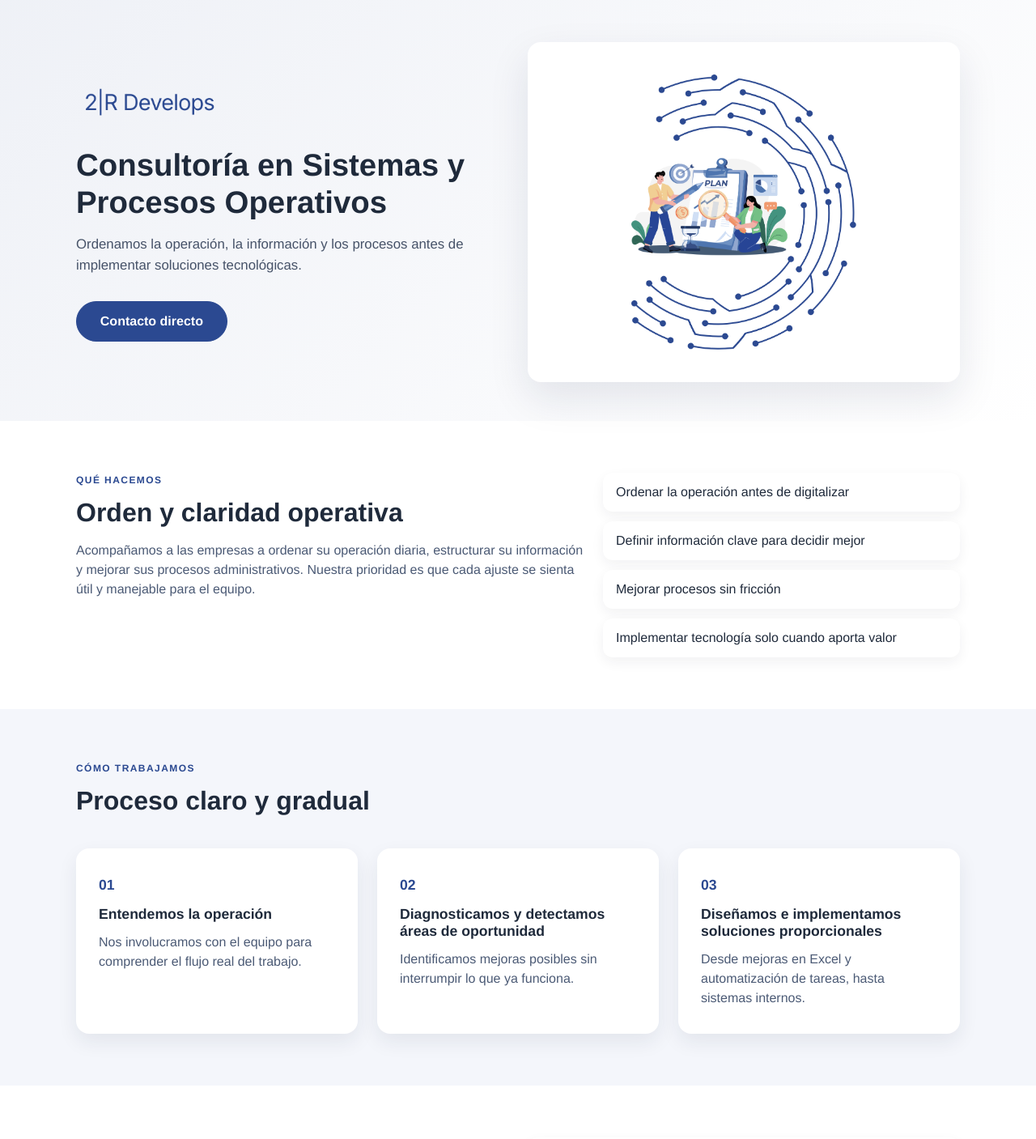
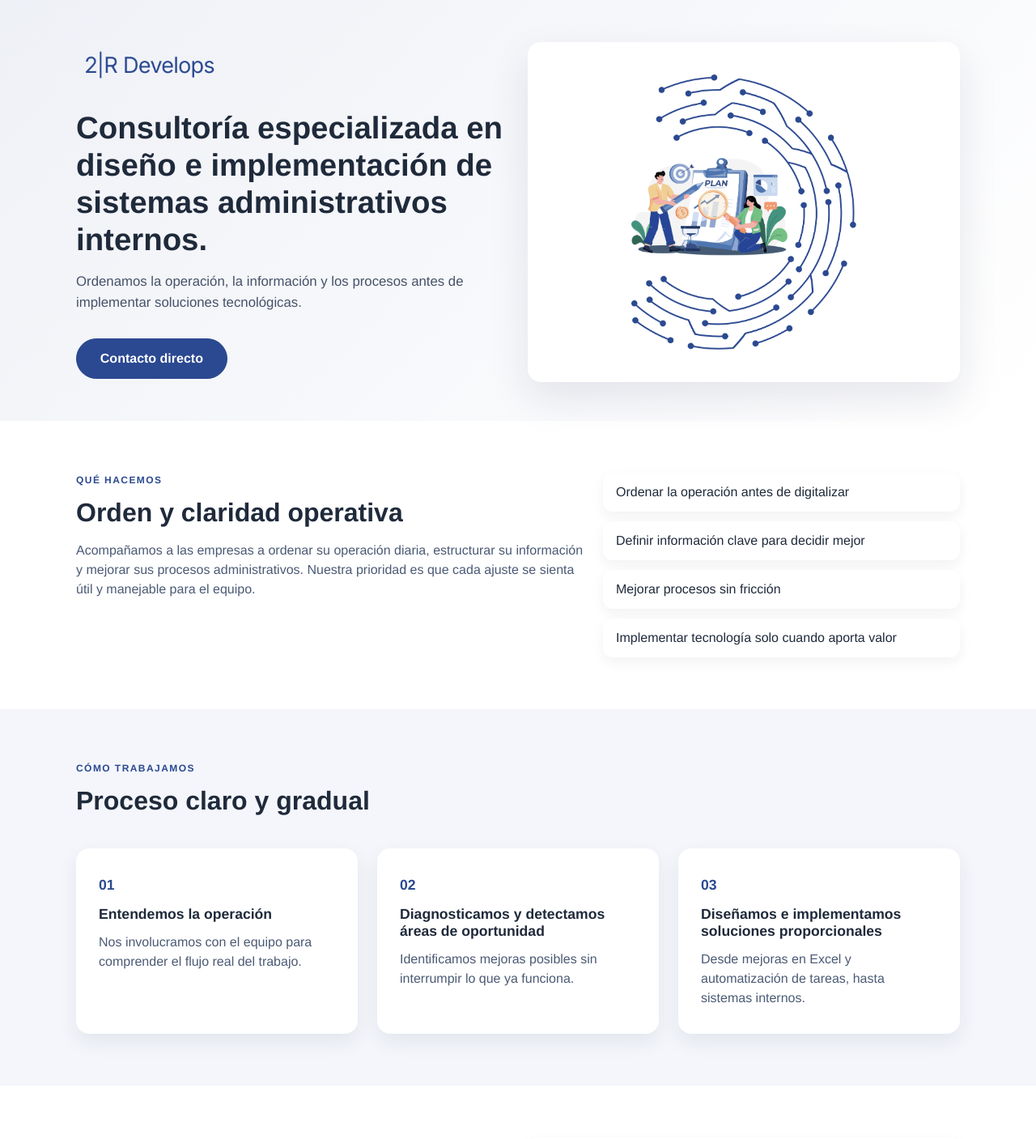
Before and after one commit to Robertorg95/2rlanding, a React (Vite) app: page / in a window 1280 px wide. Shown: the part 20-1427 px from the top of the page at 81% size. Built offline with nearby package versions, Linux system fonts and the light colour scheme.

Commit message:
update hero title and industries label

```diff
--- a/src/components/HeaderHero.jsx
+++ b/src/components/HeaderHero.jsx
@@ -12,7 +12,7 @@ const HeaderHero = () => {
               <img className="logo-image" src={logo} alt="2R Develops" />
             </div>
             <h1 className="hero-title">
-              Consultoría en Sistemas y Procesos Operativos
+              Consultoría especializada en diseño e implementación de sistemas administrativos internos.
             </h1>
             <p className="hero-subtitle">
               Ordenamos la operación, la información y los procesos antes de implementar soluciones tecnológicas.
--- a/src/components/Industries.jsx
+++ b/src/components/Industries.jsx
@@ -11,7 +11,7 @@ const Industries = () => {
           </div>
           <div className="col-lg-6">
             <ul className="feature-list">
-              <li>PyMes</li>
+              <li>PyMES</li>
               <li>Clínicas privadas</li>
               <li>Empresas con varias sucursales</li>
               <li>Negocios que operan por proyectos</li>
```
